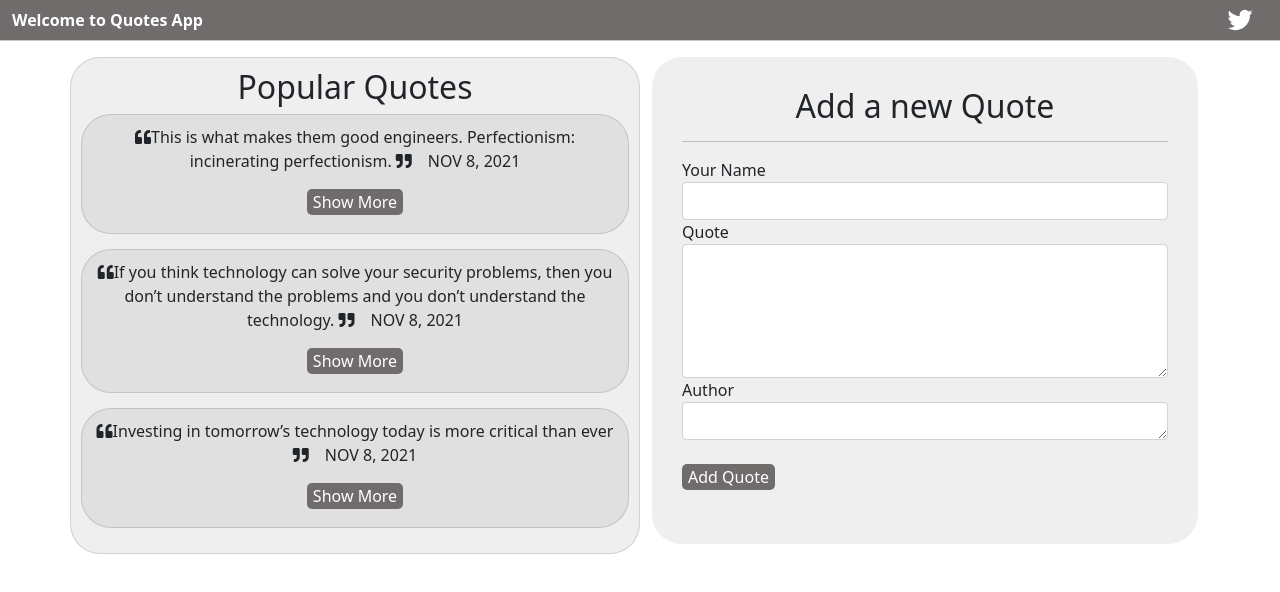
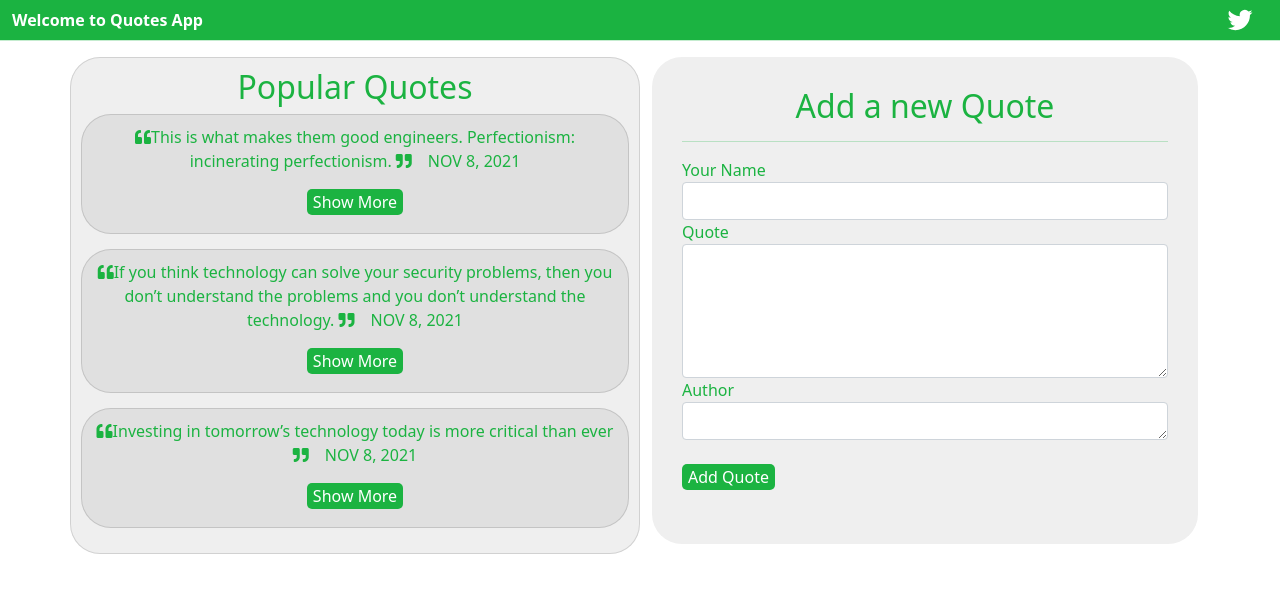
Before and after one commit to ezekielkibiego/Quotes-App, an Angular app: page / in a window 1280 px wide. Shown: the top 592 px of the page. Built offline with nearby package versions, Linux system fonts and the light colour scheme.

Commit message:
add background color

```diff
--- a/src/app/quote-form/quote-form.component.css
+++ b/src/app/quote-form/quote-form.component.css
@@ -8,7 +8,7 @@
     box-shadow: 0 0 10px , 0 0 20px rgb(112, 108, 108), 0 0 40px rgb(112, 108, 108);
 }
 button{
-    background-color: rgb(112, 108, 108);
+    background-color: rgb(27, 179, 65);
     border: none;
     border-radius: 5px;
     color: white;
--- a/src/app/quotes/quotes.component.css
+++ b/src/app/quotes/quotes.component.css
@@ -1,4 +1,8 @@
-
+.bg{
+  margin: 0;
+  padding: 0;
+  color: rgb(27, 179, 65);
+}
   .spacer {
     flex: 1;
   }
@@ -10,7 +14,7 @@
     right: 0;
     display: flex;
     align-items: center;
-    background-color: rgb(112, 108, 108);
+    background-color: rgb(27, 179, 65);
     color: white;
     font-weight: 600;
   }
@@ -41,7 +45,7 @@
   border-radius: 30px;
 }
 button{
-  background-color: rgb(112, 108, 108);
+  background-color: rgb(27, 179, 65);
   border: none;
   border-radius: 5px;
   color: white;
--- a/src/app/quotes/quotes.component.html
+++ b/src/app/quotes/quotes.component.html
@@ -1,3 +1,4 @@
+<div class="container-fluid bg">
   <div class=" container-fluid toolbar" role="banner">
     <span>Welcome to Quotes App</span>
     <div class="spacer"></div>
@@ -38,3 +39,6 @@
       </div>
     </div>
   </div>
+
+
+</div>
--- a/src/app/quotes/quotes.component.ts
+++ b/src/app/quotes/quotes.component.ts
@@ -9,7 +9,7 @@ import { Quote } from '../quote';
 export class QuotesComponent implements OnInit {
 
      quotes:Quote[] = [
-          new Quote(1, 'Ezekiel Kibiego',  'This is what makes them good engineers. Perfectionism: incinerating perfectionism.   ','Ellen Ullman', new Date(2021,10,8)),
+          new Quote(1, 'Ezekiel Kibiego',  'This is what makes them good engineers. Perfectionism: incinerating perfectionism.','Ellen Ullman', new Date(2021,10,8)),
           new Quote(2, 'Ezekiel Kibiego', 'If you think technology can solve your security problems, then you don’t understand the problems and you don’t understand the technology.','Santosh Kalwar', new Date(2021,10,8)),
           new Quote(3, 'Ezekiel Kibiego', 'Investing in tomorrow’s technology today is more critical than ever', 'Bill Gates', new Date(2021,10,8))
         ];
@@ -26,7 +26,7 @@ export class QuotesComponent implements OnInit {
         }
         deleteQuote(isComplete: any, index: number){
             if (isComplete) {
-              let toDelete = confirm(`Are you sure you want to delete ${this.quotes[index].name}?`)
+              let toDelete = confirm(`Are you sure you want to delete "${this.quotes[index].name}"?`)
 
               if (toDelete){
                 this.quotes.splice(index,1)
```
Lines whose indentation alone changed are shown as unchanged.
